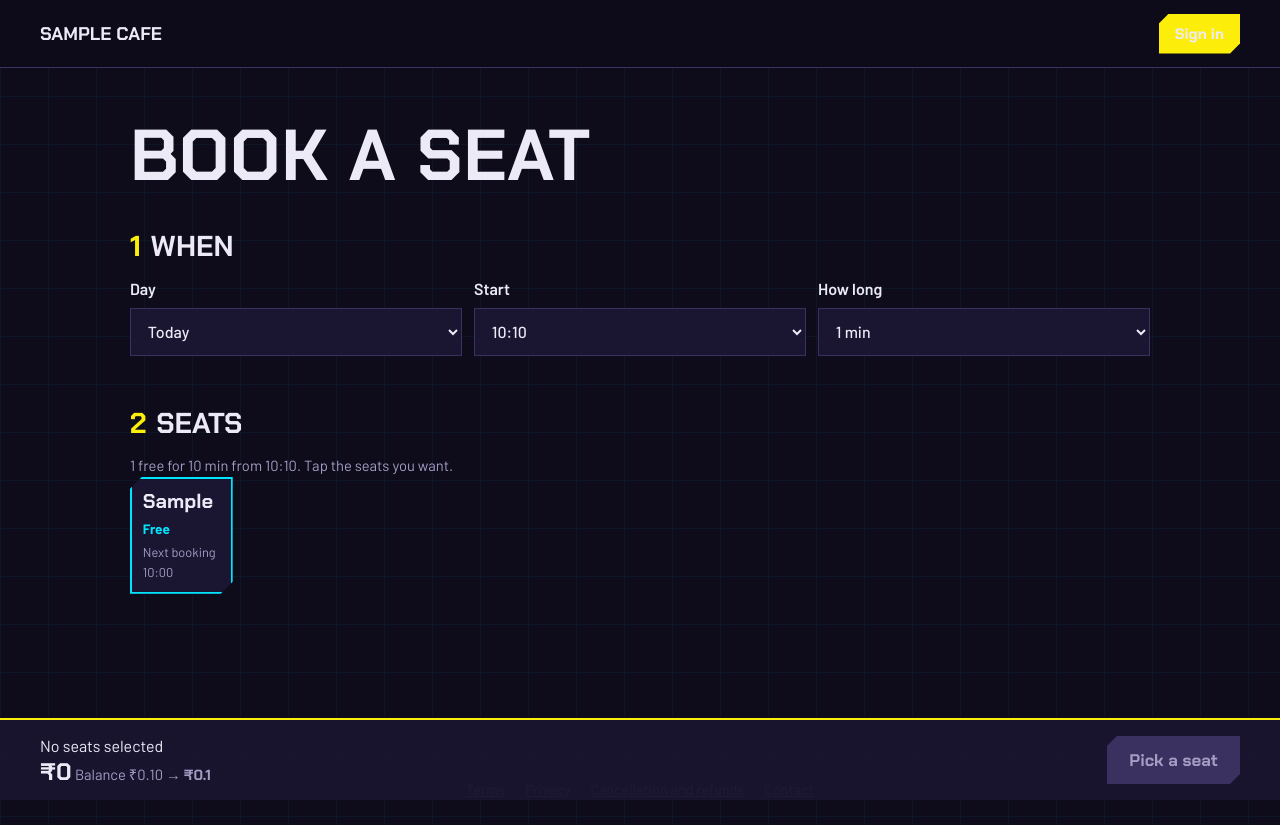
After one commit to KrishShah3011/Gaming_MIS, a Django app: template server/booking/templates/booking/book.html in a window 1280 px wide. The commit adds this page. Run offline with Django 5.2, Linux system fonts and the light colour scheme; the template is opened without the code that fills it: most values are stand-ins (such as "Sample title", 1, 10 or a date in 2020).

Commit message:
feat(booking): home page with live seat map, booking flow and ticket

```diff
--- a/server/booking/services.py
+++ b/server/booking/services.py
@@ -2,7 +2,7 @@
 from datetime import timedelta
 from uuid import uuid4
 
-from django.db import IntegrityError, transaction
+from django.db import IntegrityError, OperationalError, transaction
 from django.db.backends.postgresql.psycopg_any import DateTimeTZRange
 from django.db.models import Sum
 from django.utils import timezone
@@ -90,7 +90,7 @@ def book(customer, pc_ids, start, minutes, now, start_now=False):
                 booking = Booking.objects.create(customer=customer, pc=pc, group=group, period=DateTimeTZRange(start, end))
                 WalletEntry.objects.create(customer=customer, amount_paise=-price, kind=WalletEntry.BOOKING, booking=booking, at=now)
                 bookings.append(booking)
-    except IntegrityError:  # the no-overlap constraint: someone booked a seat a moment ago
+    except (IntegrityError, OperationalError):  # the no-overlap constraint: someone booked a seat a moment ago
         raise BookingError("One of those PCs was just booked by someone else. Pick another seat.") from None
     return bookings
 
--- a/server/booking/templates/booking/base.html
+++ b/server/booking/templates/booking/base.html
@@ -11,9 +11,10 @@
 </head>
 <body>
 <header class="bar">
-  <a class="brand" href="/">{{ cafe.cafe_name }}</a>
+  <a class="brand" href="{% url 'home' %}">{{ cafe.cafe_name }}</a>
   <nav aria-label="Main">
     {% if user.is_authenticated %}
+      <a href="{% url 'book' %}"{% if request.resolver_match.url_name == 'book' %} aria-current="page"{% endif %}>Book</a>
       <a href="{% url 'wallet' %}"{% if request.resolver_match.url_name == 'wallet' %} aria-current="page"{% endif %}>Wallet</a>
       <form method="post" action="{% url 'account_logout' %}">{% csrf_token %}<button class="link" type="submit">Sign out</button></form>
     {% else %}
--- /dev/null
+++ b/server/booking/templates/booking/book.html
@@ -0,0 +1,113 @@
+{% extends "booking/base.html" %}
+{% load booking_extras %}
+{% block title %}Book a seat{% endblock %}
+{% block content %}
+<h1>Book a seat</h1>
+
+<form id="when" method="get" class="step">
+  <h2><span class="n">1</span> When</h2>
+  <div class="when">
+    <div class="field">
+      <label for="day">Day</label>
+      <select id="day" name="day">
+        {% for d in days %}<option value="{{ d.isoformat }}"{% if d == day %} selected{% endif %}>{% if forloop.first %}Today{% else %}{{ d|date:"D j M" }}{% endif %}</option>{% endfor %}
+      </select>
+    </div>
+    <div class="field" id="start-field">
+      <label for="start">Start</label>
+      <select id="start" name="start">
+        {% if can_start_now %}<option value="now"{% if start_now %} selected{% endif %}>Start now</option>{% endif %}
+        {% for t in starts %}<option value="{{ t|time:'H:i' }}"{% if not start_now and t == start %} selected{% endif %}>{{ t|time:"H:i" }}</option>{% endfor %}
+      </select>
+    </div>
+    <div class="field">
+      <label for="minutes">How long</label>
+      <select id="minutes" name="minutes">
+        {% for m in lengths %}<option value="{{ m }}"{% if m == minutes %} selected{% endif %}>{{ m|duration }}</option>{% endfor %}
+      </select>
+    </div>
+  </div>
+  <noscript><button class="btn btn-ghost" type="submit">Show free seats</button></noscript>
+</form>
+
+<form id="seatform" method="post">
+  {% csrf_token %}
+  <input type="hidden" name="day" value="{{ day.isoformat }}">
+  <input type="hidden" name="start" value="{% if start_now %}now{% elif start %}{{ start|time:'H:i' }}{% endif %}">
+  <input type="hidden" name="minutes" value="{{ minutes }}">
+  <section class="step">
+    <h2><span class="n">2</span> Seats</h2>
+    {% if seats %}
+    <p class="help">{{ free_count }} free for {{ minutes|duration }} from {% if start_now %}now{% else %}{{ start|time:"H:i" }}{% endif %}. Tap the seats you want.</p>
+    <div class="floor">
+      {% for seat in seats %}
+      <label class="seat">
+        <input type="checkbox" name="pc" value="{{ seat.pc.id }}"{% if not seat.free %} disabled{% endif %}{% if seat.free and seat.pc.id|stringformat:"s" in picked %} checked{% endif %}>
+        <span class="tile {% if seat.free %}free{% else %}taken{% endif %}">
+          <span class="name">{{ seat.pc }}</span>
+          <span class="state">{% if seat.free %}Free{% else %}Taken{% endif %}</span>
+          {% if seat.free_until %}<span class="until">{% if seat.free %}Next booking {{ seat.free_until|time:"H:i" }}{% else %}Free until {{ seat.free_until|time:"H:i" }}{% endif %}</span>{% endif %}
+        </span>
+      </label>
+      {% endfor %}
+    </div>
+    {% else %}
+    <p>No start times left on this day. Pick another day.</p>
+    {% endif %}
+  </section>
+  <div class="paybar" id="paybar" data-price="{{ price }}" data-balance="{{ balance }}" data-wallet="{% url 'wallet' %}">
+    <div>
+      <div id="picked-names">No seats selected</div>
+      <span class="total num" id="total" data-value="0">₹0</span>
+      <span class="help">Balance {{ balance|rupees }} → <span id="after" class="num">{{ balance|rupees }}</span></span>
+    </div>
+    <button class="btn" id="book-btn" type="submit">Book selected seats</button>
+  </div>
+</form>
+{% endblock %}
+
+{% block scripts %}
+<script>
+function wireSeats() {
+  const form = document.getElementById("seatform");
+  const bar = document.getElementById("paybar");
+  const total = document.getElementById("total"), after = document.getElementById("after");
+  const button = document.getElementById("book-btn"), names = document.getElementById("picked-names");
+  const price = Number(bar.dataset.price), balance = Number(bar.dataset.balance);
+  const update = () => {
+    const picked = [...form.querySelectorAll('input[name="pc"]:checked')];
+    const sum = price * picked.length;
+    rollTo(total, sum, rupees);
+    after.textContent = rupees(balance - sum);
+    names.textContent = picked.length
+      ? picked.map((input) => input.closest(".seat").querySelector(".name").textContent).join(", ")
+      : "No seats selected";
+    button.disabled = picked.length === 0;
+    button.dataset.topup = sum > balance ? "1" : "";
+    button.textContent = !picked.length ? "Pick a seat"
+      : sum > balance ? "Top up to book"
+      : `Book ${picked.length} PC${picked.length > 1 ? "s" : ""} for ${rupees(sum)}`;
+  };
+  form.addEventListener("change", (event) => {
+    if (event.target.name === "pc") { pop(event.target.nextElementSibling); update(); }
+  });
+  form.addEventListener("submit", (event) => {
+    if (button.dataset.topup) { event.preventDefault(); location.href = bar.dataset.wallet; }
+  });
+  update();
+}
+
+document.getElementById("when").addEventListener("change", async () => {
+  const query = "?" + new URLSearchParams(new FormData(document.getElementById("when")));
+  history.replaceState(null, "", query);
+  try {
+    const fresh = new DOMParser().parseFromString(await (await fetch(query)).text(), "text/html");
+    for (const id of ["start-field", "seatform"]) document.getElementById(id).replaceWith(fresh.getElementById(id));
+    wireSeats();
+  } catch {
+    location.href = query;
+  }
+});
+wireSeats();
+</script>
+{% endblock %}
--- a/server/booking/urls.py
+++ b/server/booking/urls.py
@@ -9,6 +9,9 @@ def policy(name):
 
 
 urlpatterns = [
+    path("", views.home, name="home"),
+    path("book/", views.book, name="book"),
+    path("book/<uuid:group>/", views.ticket, name="ticket"),
     path("me/phone/", views.phone, name="phone"),
     path("me/wallet/", wallet_views.wallet, name="wallet"),
     path("me/wallet/order", wallet_views.topup_order, name="topup_order"),
```
Also changed, not shown: server/booking/templates/booking/home.html (added, +38 -0 lines), server/booking/templates/booking/ticket.html (added, +26 -0 lines), server/booking/tests/test_book.py (added, +85 -0 lines), server/booking/views.py (+79 -0 lines).
